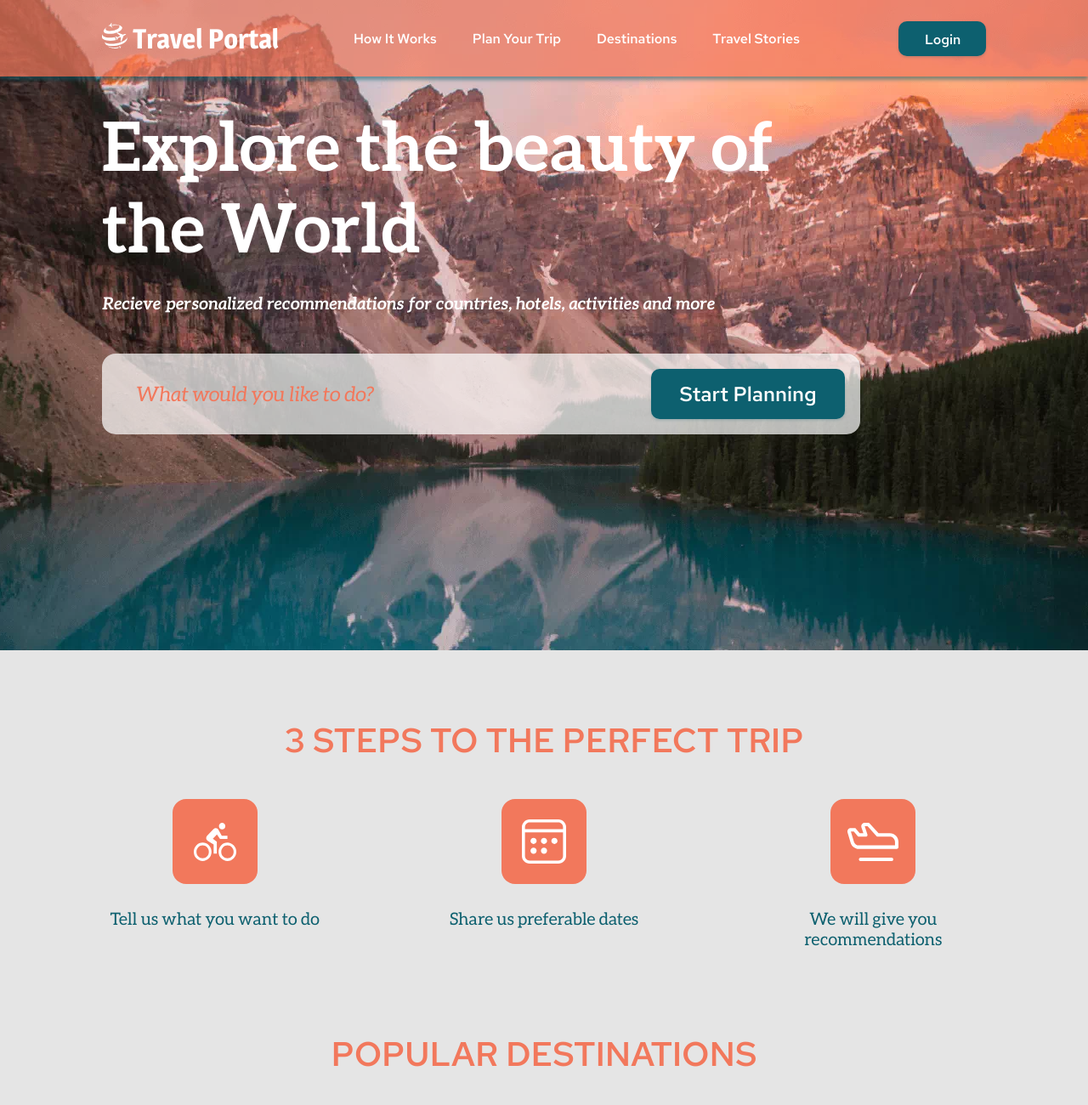
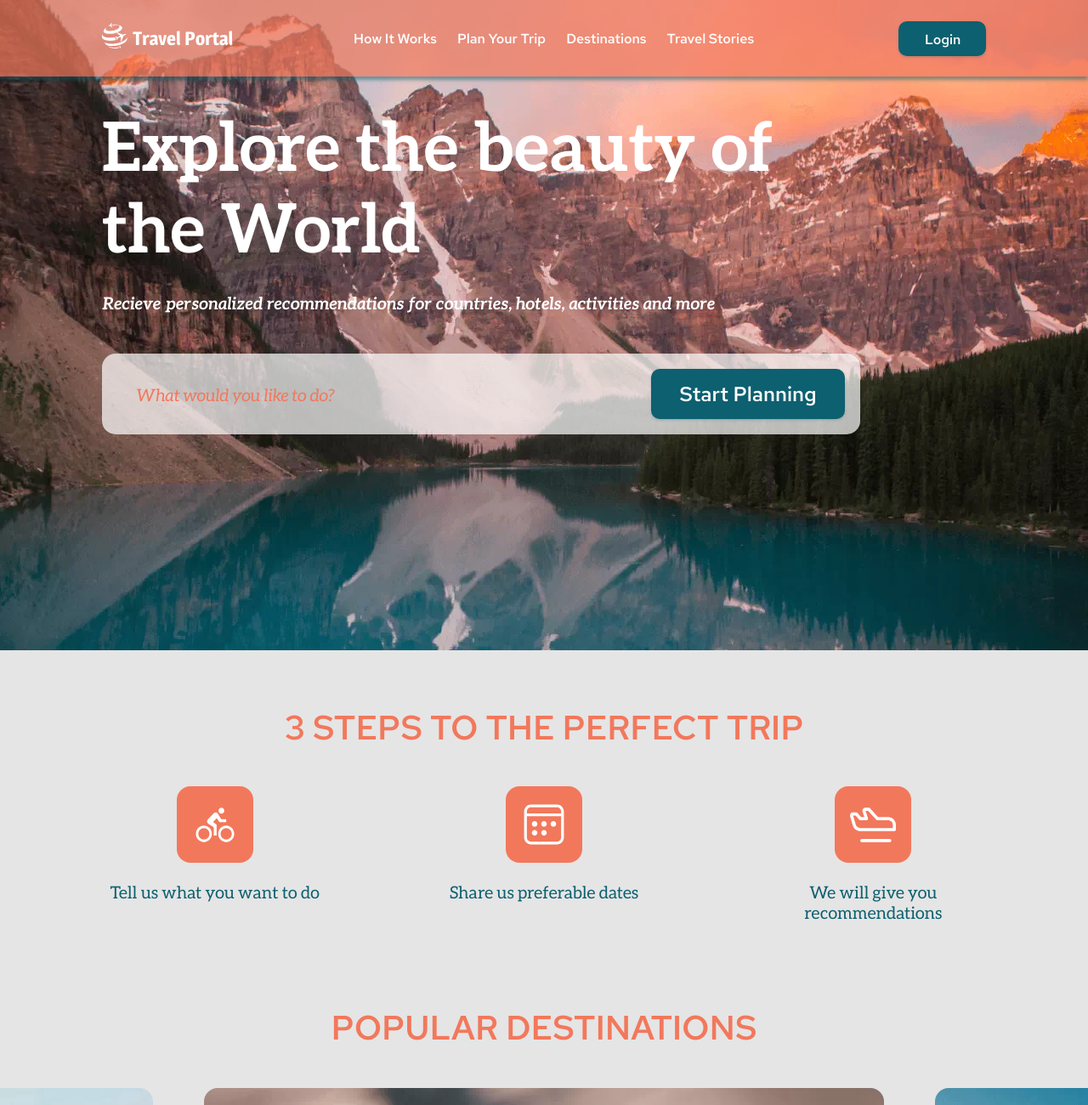
Before and after one commit to dobkir/travel_portal, a website: page travel/index.html in a window 1280 px wide. Shown: the top 1300 px of the page at 85% size. Drawn offline with Linux system fonts and the light colour scheme.

Commit message:
feat: create an adaptive design for resolutions between 991px and 1199px

```diff
--- a/travel/index.html
+++ b/travel/index.html
@@ -78,16 +78,18 @@
         <ul class="steps-list">
 
           <li class="steps-list__step">
-            <figure class="step-icon">
-              <img class="bicycle-icon" src="assets/svg/bicycle.svg" alt="Bicycle icon" width="100" height="100">
+            <figure class="step">
+              <img class="step-icon bicycle-icon" src="assets/svg/bicycle.svg" alt="Bicycle icon" width="100"
+                height="100">
               <p class="step-description">Tell us what you want to do</p>
             </figure>
           </li>
           <!-- /.steps-list__step -->
 
           <li class="steps-list__step">
-            <figure class="step-icon">
-              <img class="calendar-icon" src="assets/svg/calendar.svg" alt="Calendar icon" width="100" height="100">
+            <figure class="step">
+              <img class="step-icon calendar-icon" src="assets/svg/calendar.svg" alt="Calendar icon" width="100"
+                height="100">
               <p class="step-description">Share us preferable
                 dates</p>
             </figure>
@@ -95,8 +97,9 @@
           <!-- /.steps-list__step -->
 
           <li class="steps-list__step">
-            <figure class="step-icon">
-              <img class="airplane-icon" src="assets/svg/plane.svg" alt="Airplane icon" width="100" height="100">
+            <figure class="step">
+              <img class="step-icon airplane-icon" src="assets/svg/plane.svg" alt="Airplane icon" width="100"
+                height="100">
               <p class="step-description">We will give you
                 recommendations</p>
             </figure>
--- a/travel/stylesheets/abstracts/_variables.scss
+++ b/travel/stylesheets/abstracts/_variables.scss
@@ -1,10 +1,14 @@
 /// Fonts
 $logo-font: normal 700 3.2rem/normal "Magra-Bold";
+$media-desktop-logo-font: normal 700 2.2rem/normal "Magra-Bold";
 $title-font: normal 700 8rem/normal "Aleo-Bold";
+$media-desktop-title-font: normal 700 6rem/normal "Aleo-Bold";
 $main-subtitle-font: italic 700 2rem/normal "Aleo-Bold-Italic";
 $placeholder-font: italic 400 2.4rem/normal "Aleo-Italic";
+$main-subtitle-placeholder-font: italic 400 2rem/normal "Aleo-Italic";
 
 $section-title-font: normal 500 4rem/normal "RedHatText-Medium";
+$media-desktop-section-title-font: normal 500 3.5rem/normal "RedHatText-Medium";
 
 $section-subtitle-font: normal 400 3.5rem/normal "Aleo-Regular";
 $text-font: normal 400 2rem/normal "Aleo-Regular";
@@ -12,6 +16,7 @@ $link-font: normal 400 2rem/normal "Aleo-Bold";
 
 $navigation-font: normal 500 1.6rem/normal "RedHatText-Medium";
 $button-font: normal 500 2.4rem/normal "RedHatText-Medium";
+$media-desktop-button-font:  normal 500 2rem/normal "RedHatText-Medium";
 $carousel-font: normal 500 3.2rem/normal "RedHatText-Medium";
 
 
--- a/travel/stylesheets/base/_typography.scss
+++ b/travel/stylesheets/base/_typography.scss
@@ -9,6 +9,10 @@
   &_small {
     font: $navigation-font;
   }
+
+  @include media-desktop {
+    font: $media-desktop-button-font;
+  }
 }
 
 .header {
@@ -18,6 +22,10 @@
 .logo {
   font: $logo-font;
   color: inherit;
+
+  @include media-desktop-large {
+    font: $media-desktop-logo-font;
+  }
 }
 
 .nav-item {
@@ -35,6 +43,10 @@
 
 .main-title {
   font: $title-font;
+
+  @include media-desktop {
+    font: $media-desktop-title-font;
+  }
 }
 
 .section-title {
@@ -42,6 +54,10 @@
   color: $brand-color;
   text-align: center;
   text-transform: uppercase;
+
+  @include media-desktop {
+    font: $media-desktop-section-title-font;
+  }
 }
 
 .main-description {
@@ -52,6 +68,10 @@
   &::placeholder {
     font: $placeholder-font;
     color: $brand-color;
+
+    @include media-desktop-large {
+      font: $main-subtitle-placeholder-font;
+    }
   }
 
   &:focus {
--- a/travel/stylesheets/components/_button.scss
+++ b/travel/stylesheets/components/_button.scss
@@ -38,6 +38,19 @@
     margin-left: 2.8rem;
     padding: 10px 30px;
   }
+
+  @include media-desktop {
+    width: 20rem;
+    height: 4.8rem;
+    padding: 11px 26px;
+
+    &_small {
+      width: 16rem;
+      height: 4rem;
+      margin-left: 1.8rem;
+      padding: 6px 26px;
+    }
+  }
 }
 
 .button-arrow {
@@ -58,6 +71,10 @@
       background-color: darken($text-color, 10%);
     }
   }
+
+  @include media-desktop {
+    margin: 2rem auto;
+  }
 }
 
 .arrow-icon_right {
@@ -69,4 +86,10 @@
   @include mask("../assets/svg/arrow-right.svg", cover, $light-color, $text-color);
 
   @extend %transition;
+
+  @include media-desktop {
+    width: 3rem;
+    height: 3rem;
+    margin-right: 1rem;
+  }
 }
--- a/travel/stylesheets/layout/_carousel.scss
+++ b/travel/stylesheets/layout/_carousel.scss
@@ -16,6 +16,13 @@
   justify-content: center;
   column-gap: 6rem;
   margin: 1.2rem 0;
+
+  @include media-desktop {
+    height: 60rem;
+    justify-content: center;
+    column-gap: 4rem;
+    margin: 1rem 0;
+  }
 }
 
 .carousel__item {
@@ -26,6 +33,11 @@
   background-color: $button-color;
   border-radius: 16px;
   cursor: pointer;
+
+  @include media-desktop {
+    width: 60rem;
+    height: 60rem;
+  }
 }
 
 #carousel__item_left {
@@ -44,6 +56,11 @@
   position: relative;
   left: calc(50% - 10.8rem/2 - 33.1rem);
   top: calc(50% - 4.2rem/2 + 33.9rem);
+
+  @include media-desktop {
+    left: calc(50% - 8.8rem/2 - 23.1rem);
+    top: calc(50% - 3.2rem/2 + 23.9rem);
+  }
 }
 
 .carousel__pagination {
--- a/travel/stylesheets/layout/_footer.scss
+++ b/travel/stylesheets/layout/_footer.scss
@@ -16,6 +16,10 @@
   margin-right: 0;
   margin-left: 0;
   padding-right: 150px;
+
+  @include media-desktop {
+    width: 61%;
+  }
 }
 
 .social-links {
--- a/travel/stylesheets/layout/_navigation.scss
+++ b/travel/stylesheets/layout/_navigation.scss
@@ -1,4 +1,8 @@
 .nav-list {
   @extend %flex-centered-items-space-btw;
   column-gap: 4.2rem;
+
+  @include media-desktop-large {
+    column-gap: 2.4rem;
+  }
 }
--- a/travel/stylesheets/layout/main/_preview.scss
+++ b/travel/stylesheets/layout/main/_preview.scss
@@ -4,6 +4,10 @@
   margin-top: -9.1rem;
   padding: 12.2rem 0 0 12rem;
   background: url(../assets/img/preview-image.webp) 50% 0 no-repeat;
+
+  @include media-desktop {
+    height: 56.5rem;
+  }
 }
 
 .site-about {
@@ -16,6 +20,10 @@
 
 .main-description {
   margin: 3rem auto 3rem;
+
+  @include media-desktop {
+    margin: 2rem auto 2rem;
+  }
 }
 
 .search-form {
@@ -27,6 +35,12 @@
 
   background-color: rgba($light-color, 0.7);
   border-radius: 1.6rem;
+
+  @include media-desktop {
+    width: 85%;
+    height: 7.5rem;
+    padding: 1.6rem;
+  }
 }
 
 .search-form__field {
@@ -43,4 +57,8 @@
     margin-bottom: 1rem;
     box-shadow: 0.4rem 0.4rem 0.5rem rgba($brand-color, 0.6);
   }
+
+  @include media-desktop {
+    padding: 2.2rem 1.8rem 1.6rem;
+  }
 }
--- a/travel/stylesheets/layout/main/_steps.scss
+++ b/travel/stylesheets/layout/main/_steps.scss
@@ -4,6 +4,10 @@
   align-items: center;
   margin: 4.5rem auto 3.2rem;
   padding: 0 120px;
+
+  @include media-desktop-large {
+    margin: 3rem auto 3.2rem;
+  }
 }
 
 .steps-list {
@@ -16,18 +20,25 @@
   flex-basis: 33.33%;
 }
 
-.step-icon {
+.step {
   display: flex;
   flex-direction: column;
   align-items: center;
 }
 
-.bicycle-icon,
-.calendar-icon,
-.airplane-icon {
+.step-icon {
   border-radius: 16px;
+
+  @include media-desktop-large {
+    width: 90px;
+    height: 90px;
+  }
 }
 
 .step-description {
   margin-top: 2.8rem;
+
+  @include media-desktop-large {
+    margin-top: 2.2rem;
+  }
 }
--- a/travel/stylesheets/layout/main/_stories.scss
+++ b/travel/stylesheets/layout/main/_stories.scss
@@ -73,4 +73,8 @@
   -webkit-line-clamp: 7;
   -webkit-box-orient: vertical;
   overflow: hidden;
+
+  @include media-desktop-large {
+    -webkit-line-clamp: 5;
+  }
 }
```
Also changed, not shown: travel/stylesheets/style.css, 1 other file.
